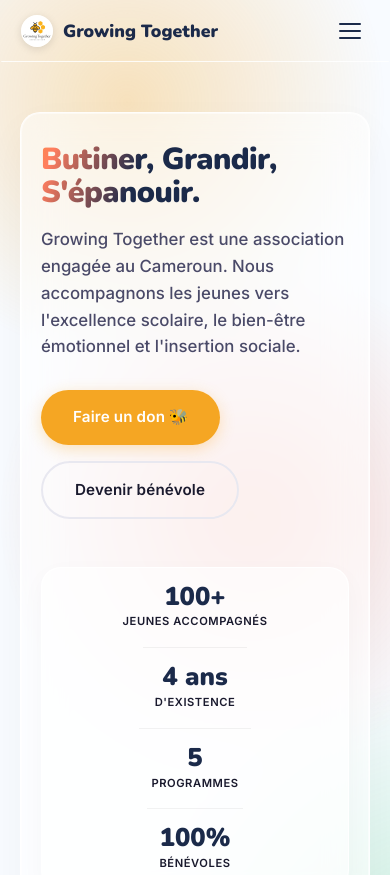
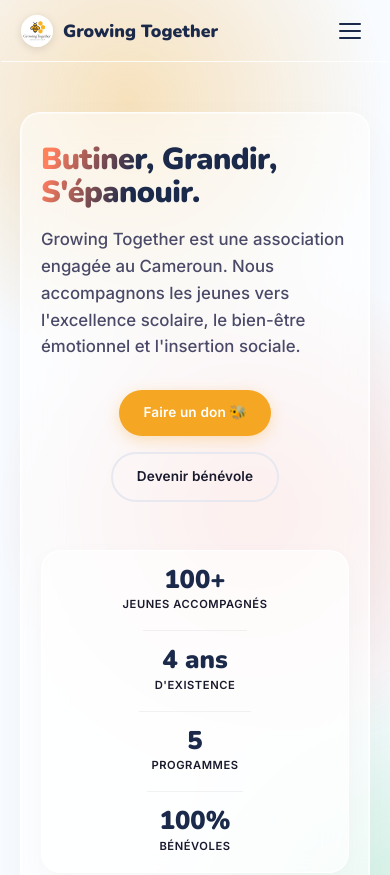
Before and after one commit to ekopaulin/growing-together, a React (Vite) app: page / in a window 390 px wide. Shown: the top 875 px of the page. Built offline with nearby package versions, Linux system fonts and the light colour scheme.

Commit message:
Force all buttons to have the same size on mobile

```diff
--- a/src/index.css
+++ b/src/index.css
@@ -51,7 +51,7 @@
 .container { width: 100%; max-width: 1200px; margin: 0 auto; padding: 0 40px; }
 @media (max-width: 768px) {
   .container { padding: 0 20px; }
-  .btn { padding: 12px 24px; font-size: 0.85rem; }
+  .btn { padding: 12px 24px !important; font-size: 0.85rem !important; width: fit-content !important; margin-left: auto; margin-right: auto; }
 }
 .section { padding: 100px 0; }
 .section-alt { background: var(--off-white); }
```
